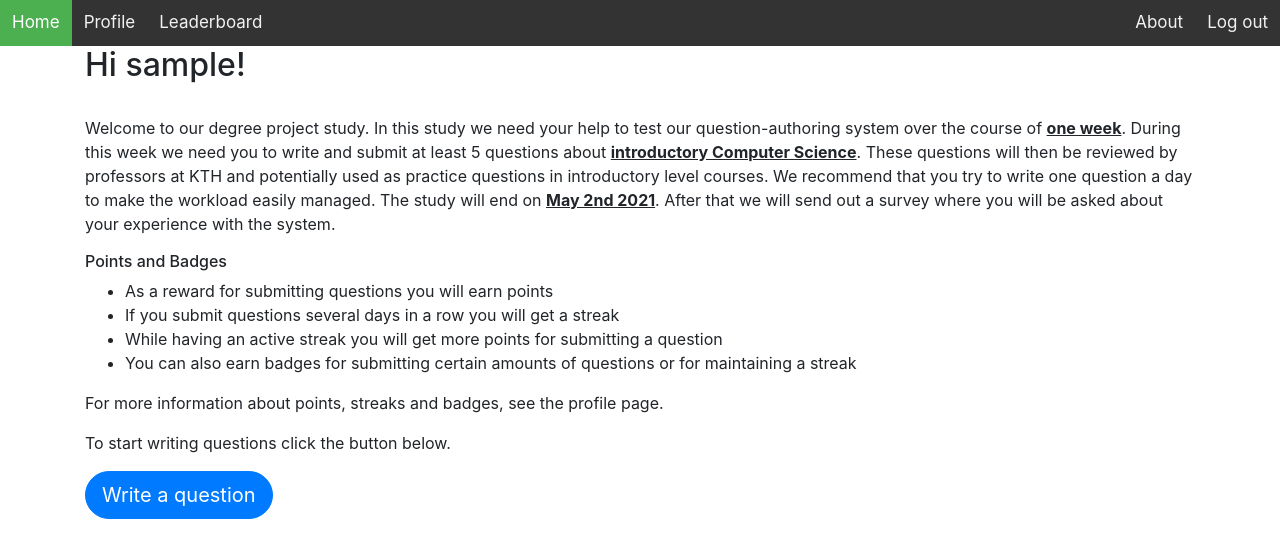
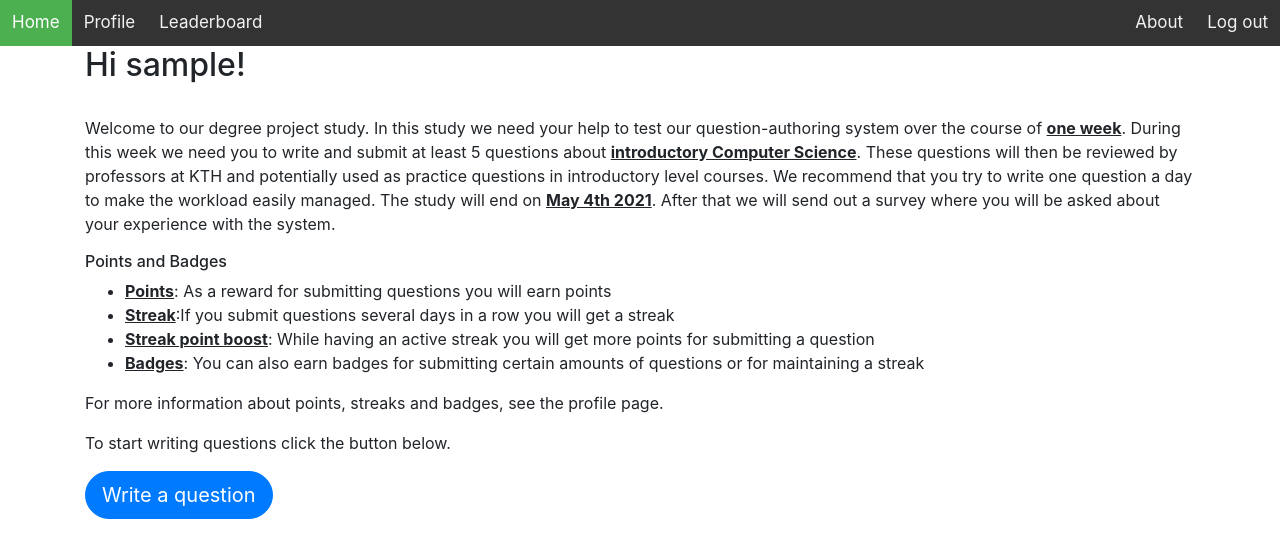
Before and after one commit to oskaredv/kex2021, a Django app: page / in a window 1280 px wide. Shown: the top 558 px of the page. Run offline with Django 3.2, Linux system fonts and the light colour scheme; a user stored in the database is signed in; tables that the repository leaves empty hold one stand-in row (values such as "Sample post").

Commit message:
changed study finish date and added headings for the bulletpoint list

```diff
--- a/templates/about.html
+++ b/templates/about.html
@@ -22,7 +22,7 @@
         study is to investigate how a question-authoring system could be constructed for use in university courses.    </p>
 
     <p><h4>Timeframe</h4>
-        The study will end on <b><u>May 2nd 2021</u></b>. After that we will send out a survey where you will be asked about your experience with the system.    </p>
+        The study will end on <b><u>May 4th 2021</u></b>. After that we will send out a survey where you will be asked about your experience with the system.    </p>
 
     <p><h4>Questions or issues</h4>
     If you have any questions about the study or the system, or if you are experiencing any issues,  please contact us at:
--- a/templates/base.html
+++ b/templates/base.html
@@ -91,7 +91,6 @@ html, body {
   width: 100%;
 
   height: 100vh;
-
 }
 </style>
 
--- a/templates/home.html
+++ b/templates/home.html
@@ -52,15 +52,15 @@
     During this week we need you to write and submit at least 5 questions about <b><u>introductory Computer Science</u></b>.
     These questions will then be reviewed by professors at KTH and potentially used as practice questions in
     introductory level courses. We recommend that you try to write one question a day to make the workload easily managed.
-    The study will end on <b><u>May 2nd 2021</u></b>. After that we will send out a survey where you will be asked about your experience with the system.
+    The study will end on <b><u>May 4th 2021</u></b>. After that we will send out a survey where you will be asked about your experience with the system.
   </p>
 
   <h6>Points and Badges</h6>
   <ul>
-    <li>As a reward for submitting questions you will earn points</li>
-    <li>If you submit questions several days in a row you will get a streak</li>
-    <li>While having an active streak you will get more points for submitting a question</li>
-    <li>You can also earn badges for submitting certain amounts of questions or for maintaining a streak</li>
+    <li><b><u>Points</u></b>: As a reward for submitting questions you will earn points</li>
+    <li><b><u>Streak</u></b>:If you submit questions several days in a row you will get a streak</li>
+    <li><b><u>Streak point boost</u></b>: While having an active streak you will get more points for submitting a question</li>
+    <li><b><u>Badges</u></b>: You can also earn badges for submitting certain amounts of questions or for maintaining a streak</li>
   </ul>
 
   <p>For more information about points, streaks and badges, see the profile page.</p>
@@ -74,7 +74,7 @@
     During this week we need you to write and submit at least 5 questions about <b><u>introductory Computer Science</u></b>.
     These questions will then be reviewed by professors at KTH and potentially used as practice questions in
     introductory level courses. We recommend that you try to write one question a day to make the workload easily managed.
-    The study will end on <b><u>May 2nd 2021</u></b>. After that we will send out a survey where you will be asked about your experience with the system.
+    The study will end on <b><u>May 4th 2021</u></b>. After that we will send out a survey where you will be asked about your experience with the system.
   </p>
     <p>
       To start writing questions click the button below.
@@ -93,7 +93,7 @@
       During this week we need you to write and submit at least 5 questions about <b><u>introductory Computer Science</u></b>.
       These questions will then be reviewed by professors at KTH and potentially used as practice questions in
       introductory level courses. We recommend that you try to write one question a day to make the workload easily managed.
-      The study will end on <b><u>May 2nd 2021</u></b>. After that we will send out a survey where you will be asked about your experience with the system.
+      The study will end on <b><u>May 4th 2021</u></b>. After that we will send out a survey where you will be asked about your experience with the system.
 
       <br>For more information see the about page.
       <p><a href="{% url 'login' %}"class="btn btn-primary btn-lg">Log In</a></p>
```
